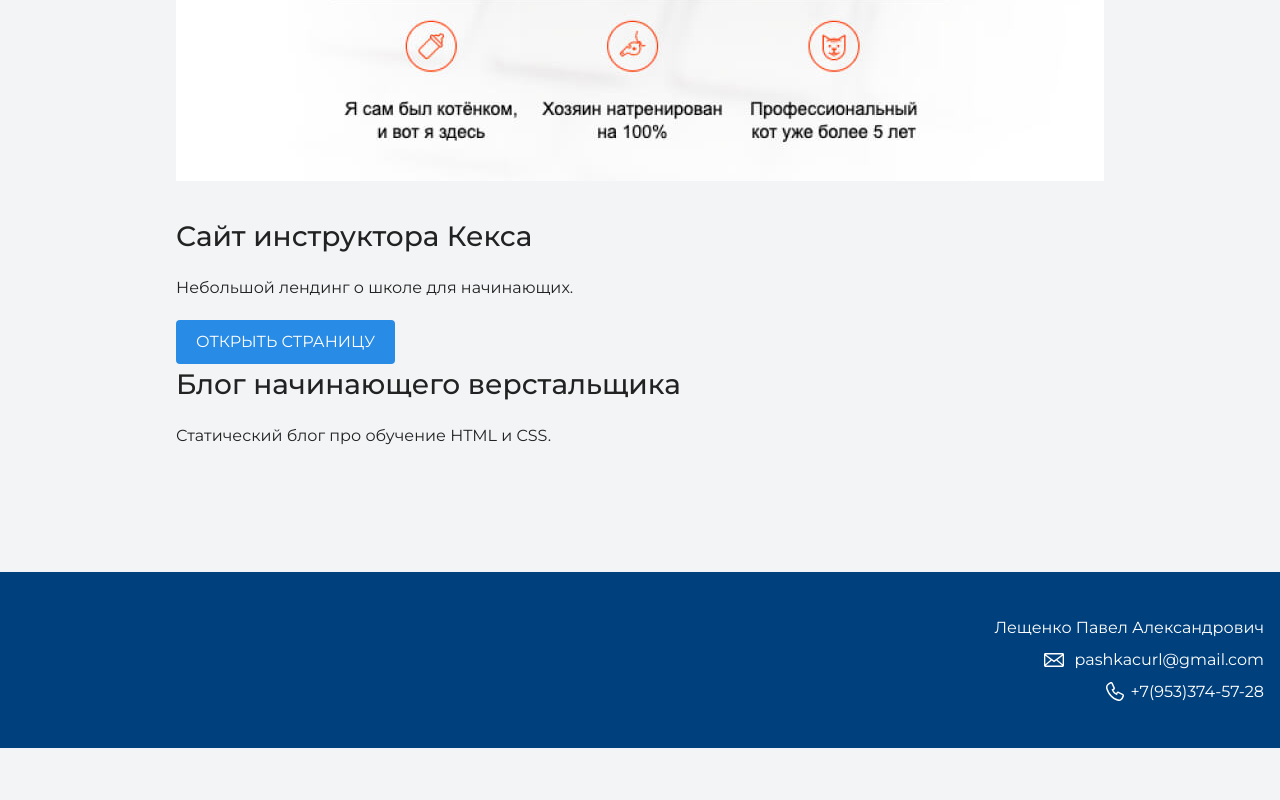
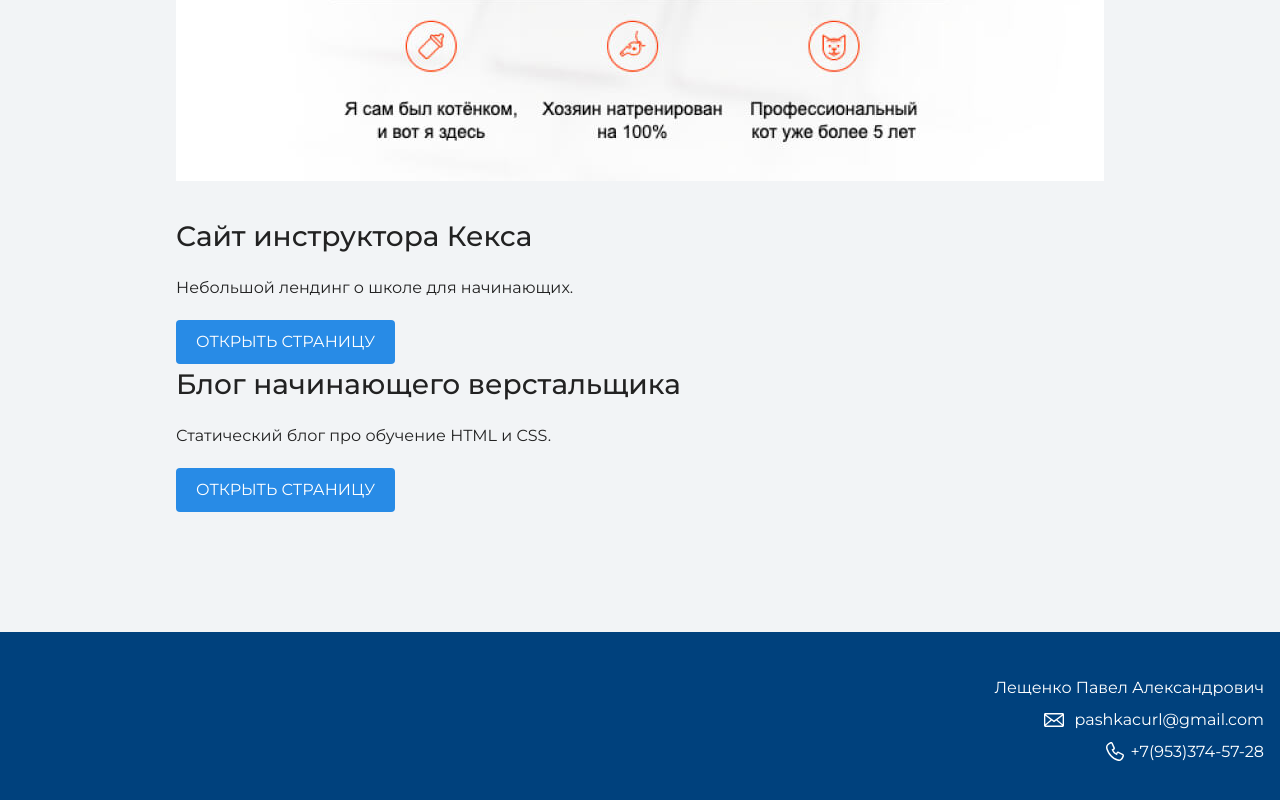
Before and after one commit to pashkacurl/projekt, a plain HTML site: page index.html in a window 1280 px wide. Shown: the part 2820-3620 px from the top of the page. Before the commit the page ends 3568 px from the top, so only its background shows below. Drawn offline with nearby package versions, Linux system fonts and the light colour scheme.

Commit message:
плюс ссылка на блог

```diff
--- a/index.html
+++ b/index.html
@@ -59,6 +59,7 @@
         <a class="button" href="https://pashkacurl.github.io/kotik/">Открыть страницу</a>
         <h3>Блог начинающего верстальщика</h3>
         <p>Статический блог про обучение HTML и CSS.</p>
+        <a class="button" href="https://pashkacurl.github.io/blog/">Открыть страницу</a>
       </div>
     </section>
 
```
